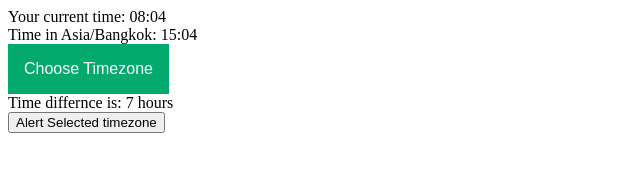
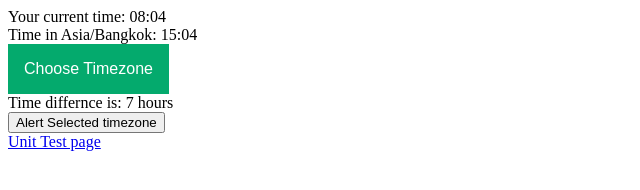
Before and after one commit to Flashforwarcl/oblig, a plain HTML site: page index.html in a window 1280 px wide. Shown: the whole page, without its empty margins (0-640 px from the left). Drawn offline with Linux system fonts and the light colour scheme.

Commit message:
Update index.html

```diff
--- a/index.html
+++ b/index.html
@@ -15,5 +15,6 @@
     <div id="clock"></div>
     <div id="mDD"></div>
     <div id="m1if"></div>
+    <a href="unitTest.html">Unit Test page</a>
   </body>
 </html>
```
